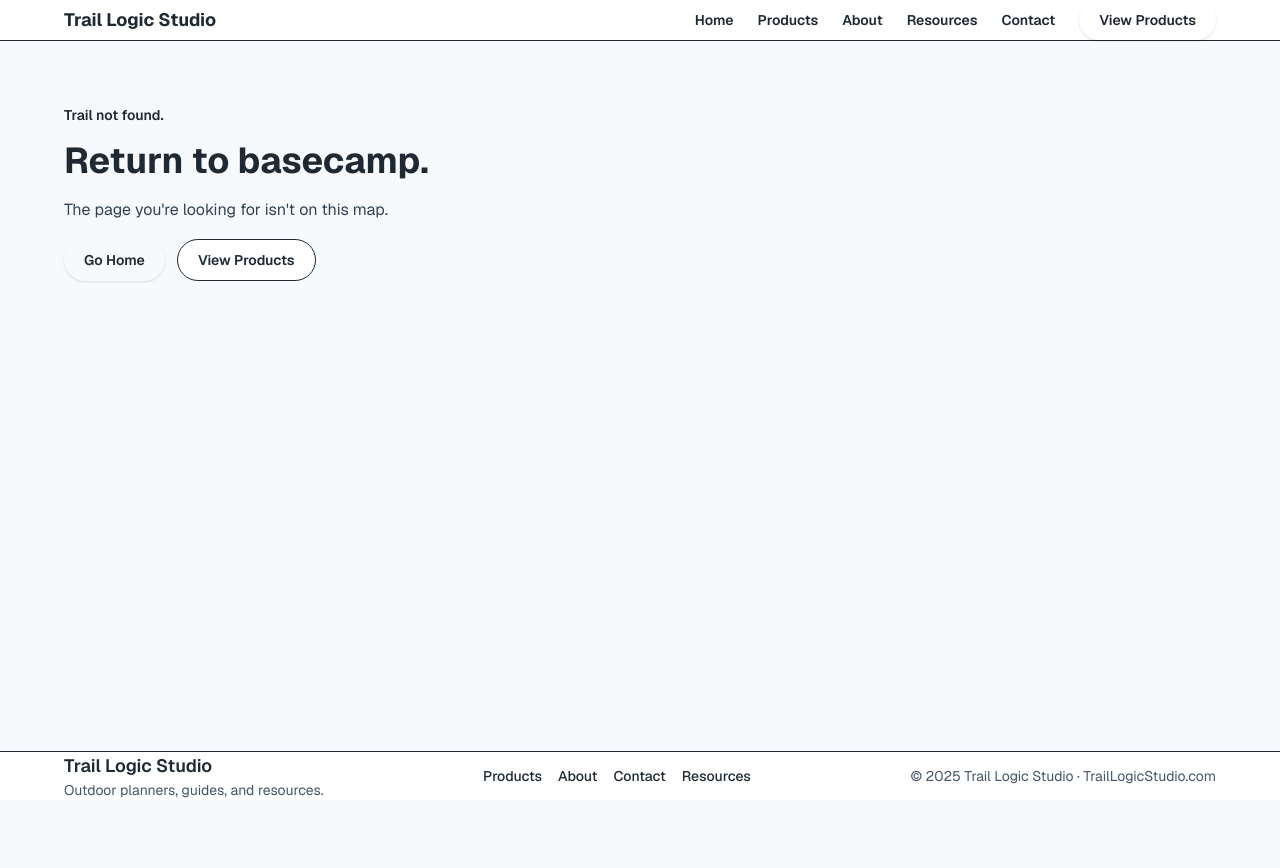
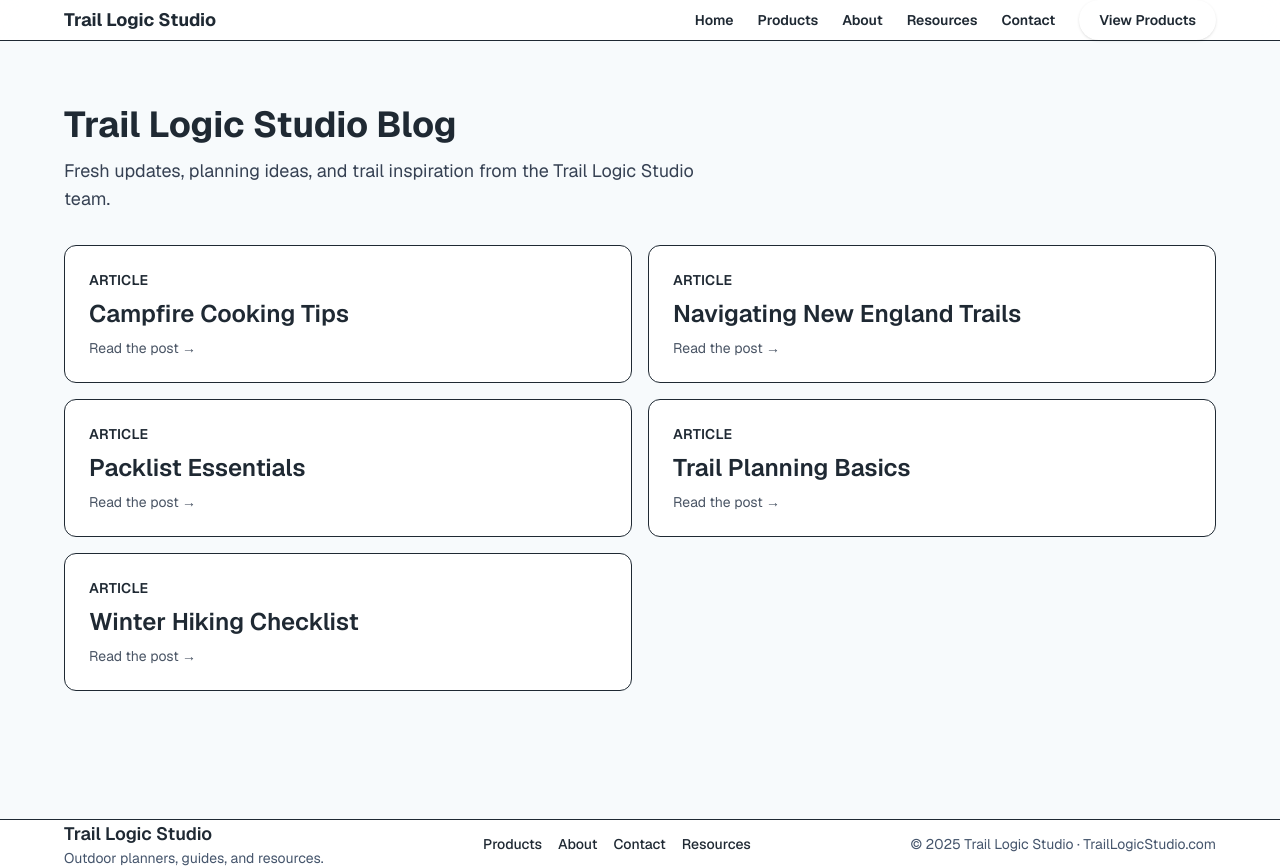
Before and after one commit to jroneil/traillogicstudio, a Next.js app: page /blog in a window 1280 px wide. Before the commit this address had no page. Before the commit the page ends 800 px from the top, so only its background shows below. Built offline with nearby package versions, Linux system fonts and the light colour scheme.

Commit message:
Add blog scaffold and markdown rendering

```diff
--- /dev/null
+++ b/app/blog/[slug]/page.tsx
@@ -0,0 +1,41 @@
+import Link from "next/link";
+import { notFound } from "next/navigation";
+import { getBlogPost, getBlogPosts, markdownToHtml } from "@/lib/blog";
+
+export const metadata = {
+  title: "Trail Logic Studio Blog",
+};
+
+export function generateStaticParams() {
+  return getBlogPosts().map((post) => ({ slug: post.slug }));
+}
+
+export default function BlogPostPage({ params }: { params: { slug: string } }) {
+  const post = getBlogPost(params.slug);
+
+  if (!post) {
+    notFound();
+  }
+
+  const html = markdownToHtml(post.content);
+
+  return (
+    <article className="section">
+      <div className="container space-y-6">
+        <Link
+          href="/blog"
+          className="inline-flex items-center text-sm font-semibold text-primary transition hover:text-primary-dark"
+        >
+          ← Back to all posts
+        </Link>
+
+        <div className="space-y-4">
+          <p className="text-sm font-semibold uppercase tracking-wide text-primary">Trail Notes</p>
+          <h1 className="text-4xl font-bold text-primary-dark">{post.title}</h1>
+        </div>
+
+        <div className="prose max-w-none" dangerouslySetInnerHTML={{ __html: html }} />
+      </div>
+    </article>
+  );
+}
--- /dev/null
+++ b/app/blog/page.tsx
@@ -0,0 +1,43 @@
+import Link from "next/link";
+import { getBlogPosts } from "@/lib/blog";
+
+export const metadata = {
+  title: "Trail Logic Studio Blog",
+  description: "Latest updates, hiking tips, and planning notes from Trail Logic Studio.",
+};
+
+export default function BlogPage() {
+  const posts = getBlogPosts();
+
+  return (
+    <section className="section">
+      <div className="container space-y-8">
+        <div className="space-y-3">
+          <h1 className="text-4xl font-bold text-primary">Trail Logic Studio Blog</h1>
+          <p className="max-w-2xl text-lg text-gray-700">
+            Fresh updates, planning ideas, and trail inspiration from the Trail Logic Studio
+            team.
+          </p>
+        </div>
+
+        <div className="grid gap-4 sm:grid-cols-2">
+          {posts.map((post) => (
+            <Link
+              key={post.slug}
+              href={`/blog/${post.slug}`}
+              className="group flex h-full flex-col justify-between rounded-xl border border-border bg-white p-6 shadow-card transition hover:-translate-y-1 hover:shadow-lg"
+            >
+              <div className="space-y-2">
+                <p className="text-sm font-semibold uppercase tracking-wide text-primary">Article</p>
+                <h2 className="text-2xl font-semibold text-primary-dark group-hover:text-primary">
+                  {post.title}
+                </h2>
+                <p className="text-sm text-gray-600">Read the post →</p>
+              </div>
+            </Link>
+          ))}
+        </div>
+      </div>
+    </section>
+  );
+}
--- /dev/null
+++ b/content/blog/campfire-cooking-tips.md
@@ -0,0 +1 @@
+# Campfire Cooking Tips
--- /dev/null
+++ b/content/blog/navigating-new-england.md
@@ -0,0 +1 @@
+# Navigating New England Trails
--- /dev/null
+++ b/content/blog/packlist-essentials.md
@@ -0,0 +1 @@
+# Packlist Essentials
--- /dev/null
+++ b/content/blog/trail-planning-basics.md
@@ -0,0 +1 @@
+# Trail Planning Basics
--- /dev/null
+++ b/content/blog/winter-hiking-checklist.md
@@ -0,0 +1 @@
+# Winter Hiking Checklist
--- /dev/null
+++ b/lib/blog.ts
@@ -0,0 +1,104 @@
+import fs from "fs";
+import path from "path";
+
+export type BlogPost = {
+  slug: string;
+  title: string;
+  content: string;
+};
+
+const BLOG_DIR = path.join(process.cwd(), "content", "blog");
+
+const escapeHtml = (text: string) =>
+  text
+    .replace(/&/g, "&amp;")
+    .replace(/</g, "&lt;")
+    .replace(/>/g, "&gt;")
+    .replace(/"/g, "&quot;")
+    .replace(/'/g, "&#39;");
+
+const renderInlineMarkdown = (text: string) =>
+  escapeHtml(text)
+    .replace(/\*\*(.+?)\*\*/g, "<strong>$1</strong>")
+    .replace(/\*(.+?)\*/g, "<em>$1</em>")
+    .replace(/\[(.+?)\]\((.+?)\)/g, '<a href="$2">$1</a>');
+
+export const markdownToHtml = (markdown: string) => {
+  const lines = markdown.split(/\r?\n/);
+  let html = "";
+  let inList = false;
+
+  for (const rawLine of lines) {
+    const line = rawLine.trim();
+
+    if (!line) {
+      if (inList) {
+        html += "</ul>";
+        inList = false;
+      }
+      continue;
+    }
+
+    const headingMatch = line.match(/^(#{1,6})\s+(.*)$/);
+    if (headingMatch) {
+      if (inList) {
+        html += "</ul>";
+        inList = false;
+      }
+      const level = Math.min(6, headingMatch[1].length);
+      const content = renderInlineMarkdown(headingMatch[2]);
+      html += `<h${level}>${content}</h${level}>`;
+      continue;
+    }
+
+    if (line.startsWith("- ")) {
+      if (!inList) {
+        html += "<ul>";
+        inList = true;
+      }
+      html += `<li>${renderInlineMarkdown(line.slice(2))}</li>`;
+      continue;
+    }
+
+    if (inList) {
+      html += "</ul>";
+      inList = false;
+    }
+
+    html += `<p>${renderInlineMarkdown(line)}</p>`;
+  }
+
+  if (inList) {
+    html += "</ul>";
+  }
+
+  return html;
+};
+
+const extractTitle = (markdown: string, fallback: string) => {
+  const match = markdown.match(/^#\s+(.*)$/m);
+  return match ? match[1].trim() : fallback;
+};
+
+const readPost = (slug: string): BlogPost | null => {
+  const fullPath = path.join(BLOG_DIR, `${slug}.md`);
+  if (!fs.existsSync(fullPath)) return null;
+
+  const content = fs.readFileSync(fullPath, "utf-8").trim();
+  const title = extractTitle(content, slug.replace(/-/g, " "));
+
+  return { slug, title, content };
+};
+
+export const getBlogPosts = (): BlogPost[] => {
+  if (!fs.existsSync(BLOG_DIR)) return [];
+
+  const files = fs.readdirSync(BLOG_DIR).filter((file) => file.endsWith(".md"));
+
+  return files
+    .map((file) => readPost(file.replace(/\.md$/, "")))
+    .filter((post): post is BlogPost => Boolean(post))
+    .sort((a, b) => a.title.localeCompare(b.title));
+};
+
+export const getBlogPost = (slug: string): BlogPost | null => readPost(slug);
--- a/styles/globals.css
+++ b/styles/globals.css
@@ -39,3 +39,63 @@ main {
   margin: 0 auto;
   padding: 0 1.5rem;
 }
+
+.prose {
+  color: #1f2933;
+  font-size: 1rem;
+  line-height: 1.75;
+}
+
+.prose h1,
+.prose h2,
+.prose h3,
+.prose h4,
+.prose h5,
+.prose h6 {
+  color: #2d5a4a;
+  font-weight: 700;
+  letter-spacing: -0.02em;
+  margin: 1.5rem 0 0.75rem;
+}
+
+.prose h1 {
+  font-size: 2.5rem;
+}
+
+.prose h2 {
+  font-size: 2rem;
+}
+
+.prose h3 {
+  font-size: 1.5rem;
+}
+
+.prose p {
+  margin: 0 0 1.25em;
+}
+
+.prose ul {
+  margin: 0 0 1.25em 1.25em;
+  list-style-type: disc;
+  padding-left: 1rem;
+}
+
+.prose li {
+  margin: 0.4em 0;
+}
+
+.prose a {
+  color: #2d5a4a;
+  font-weight: 600;
+  text-decoration: underline;
+  text-underline-offset: 4px;
+}
+
+.prose strong {
+  color: #1f2933;
+  font-weight: 700;
+}
+
+.prose em {
+  color: #1f2933;
+}
```
